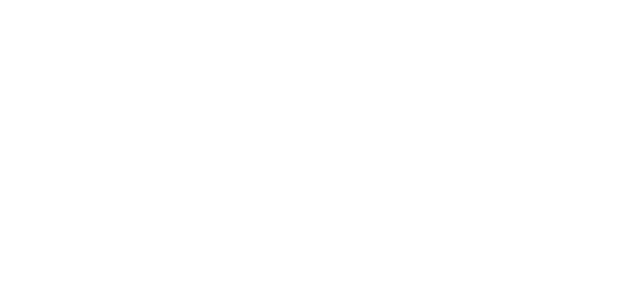
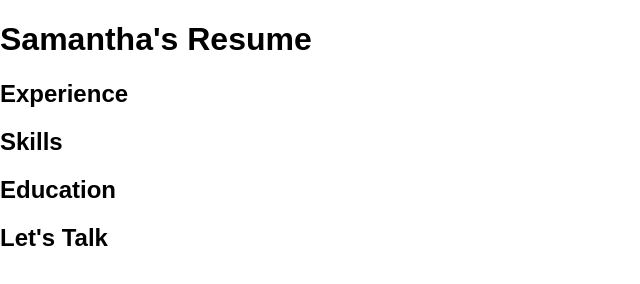
Before and after one commit to swebb1459/project_resume_webb_samantha, a plain HTML site: page index.html in a window 1280 px wide. Shown: the whole page, without its empty margins (0-640 px from the left). Drawn offline with Linux system fonts and the light colour scheme.

Commit message:
add main sections to index.html

```diff
--- a/index.html
+++ b/index.html
@@ -2,7 +2,7 @@
 <html lang="en">
 <head>
     <meta charset="utf-8">
-    <title></title>
+    <title>Samantha's Resume</title>
     <meta name="description" content="">
 
     <link rel="stylesheet" href="css/vendor/normalize.min.css">
@@ -10,6 +10,26 @@
 </head>
 <body>
 
+    <div class="main">
+        <section>
+            <header>
+                <h1>Samantha's Resume</h1>
+            </header>
+        </section>
+
+        <section id="experience">
+            <h2>Experience</h2>
+            <h2>Skills</h2>
+        </section>
+
+        <section id="education">
+            <h2>Education</h2>
+        </section>
+
+        <section id="contact">
+            <h2>Let's Talk</h2>
+        </section>
+    </div>
 
 
     <script src="js/main.js"></script>
```
